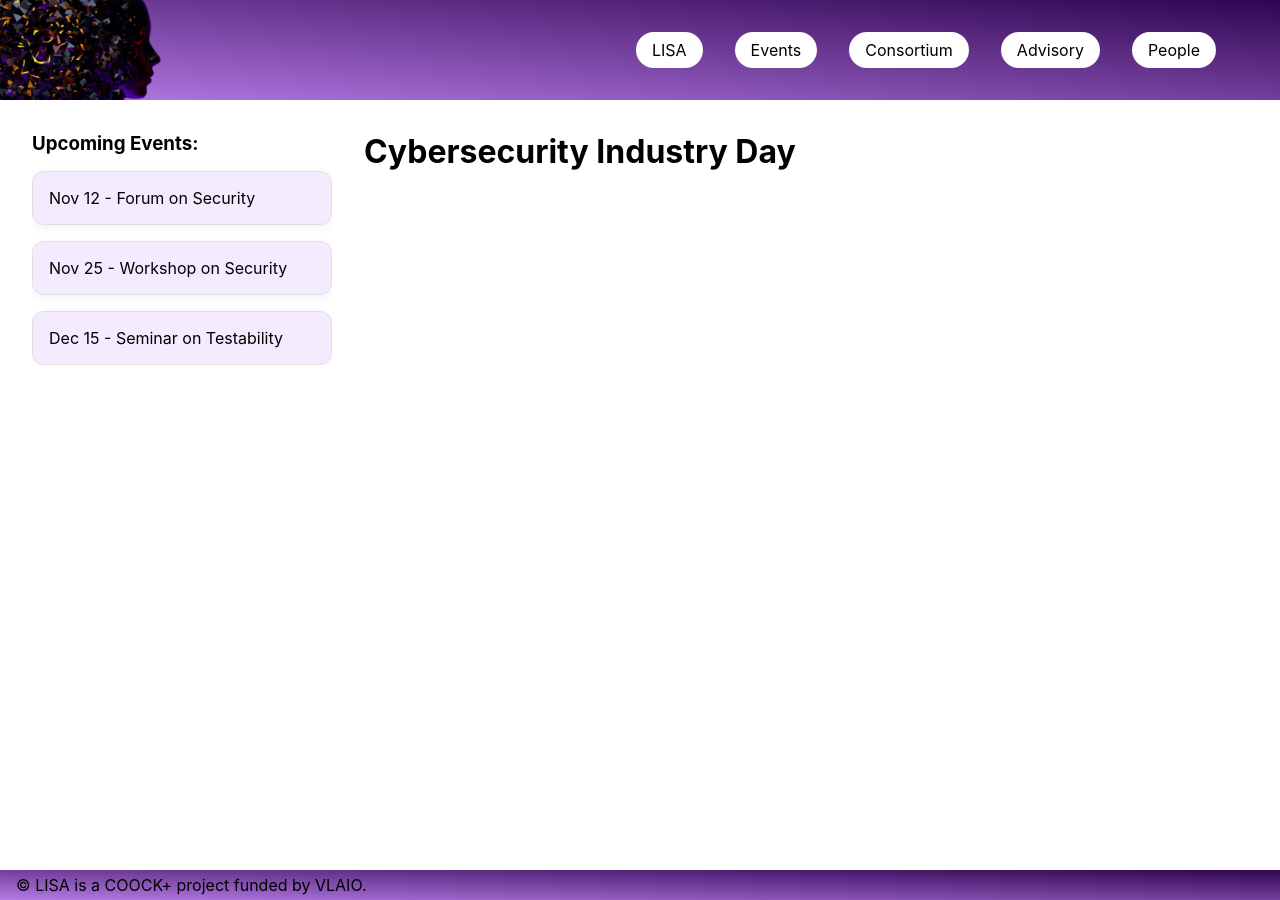
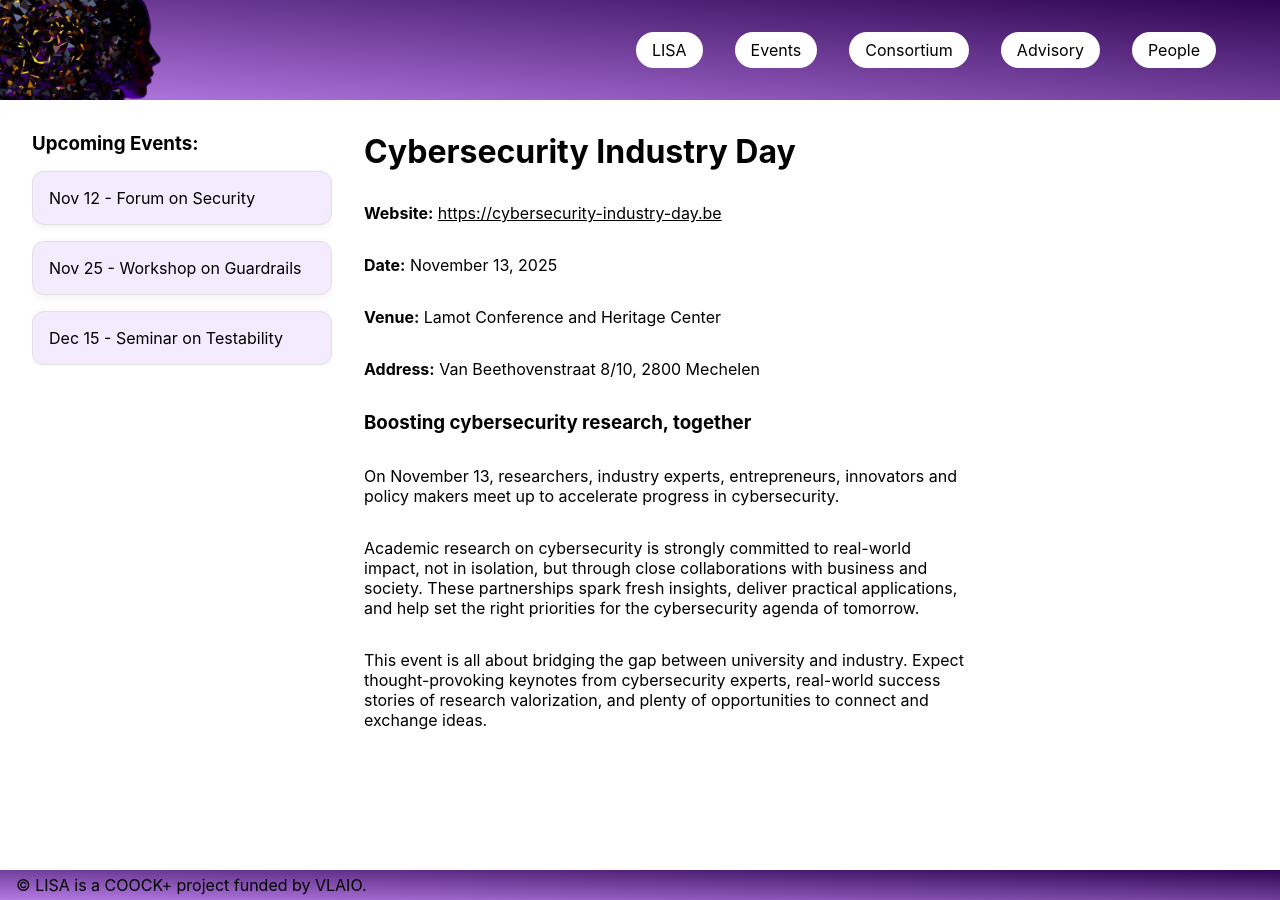
Before and after one commit to sirris-be/lisa, a Jekyll site: the page built from content/_events/2025-11-13-cybersecurity-industry-day.html, in a window 1280 px wide. Built offline with Jekyll 4.4.1, drawn with Linux system fonts in a browser that asks for light colours.

Commit message:
feat: event layout

```diff
--- a/content/_events/2025-11-13-cybersecurity-industry-day.html
+++ b/content/_events/2025-11-13-cybersecurity-industry-day.html
@@ -1,10 +1,31 @@
 ---
+layout: event
 title: Cybersecurity Industry Day
 short_title: Forum on Security
-layout: event
 format: Forum
 venue:
   name: Lamot Conference and Heritage Center
   address: Van Beethovenstraat 8/10, 2800 Mechelen
-website: https://cybersecurity-industry-day.be
+link: https://cybersecurity-industry-day.be
 ---
+
+<h3>Boosting cybersecurity research, together</h3>
+
+<p>
+  On November 13, researchers, industry experts, entrepreneurs, innovators and
+  policy makers meet up to accelerate progress in cybersecurity.
+</p>
+
+<p>
+  Academic research on cybersecurity is strongly committed to real-world impact,
+  not in isolation, but through close collaborations with business and society.
+  These partnerships spark fresh insights, deliver practical applications, and
+  help set the right priorities for the cybersecurity agenda of tomorrow.
+</p>
+
+<p>
+  This event is all about bridging the gap between university and industry.
+  Expect thought-provoking keynotes from cybersecurity experts, real-world
+  success stories of research valorization, and plenty of opportunities to
+  connect and exchange ideas.
+</p>
--- a/content/_events/2025-12-16-architecture-seminar.html
+++ b/content/_events/2025-12-16-architecture-seminar.html
@@ -1,8 +1,10 @@
 ---
+layout: event
 title: Seminar on Architecture and Testability of AI Applications
 short_title: Seminar on Testability
-layout: event
-time: 13:00-14:00
+time:
+  from: "13:00"
+  to: "14:00"
 remote:
   name: Microsoft Teams
   link: https://teams.microsoft.com/l/meetup-join/19%3ameeting_YjJlMzQzYTgtYjIwOC00N2ZkLTk5ZWMtOTIwNWM1YmI4Zjc3%40thread.v2/0?context=%7b%22Tid%22%3a%22d4c1d712-e8c2-4fdf-abce-18805891b5b0%22%2c%22Oid%22%3a%22b131c3f0-f2ad-4966-9bd8-2e41122d59c3%22%7d
--- a/content/_layouts/event.html
+++ b/content/_layouts/event.html
@@ -5,7 +5,58 @@
     {% include header.html %} {% include sidebar.html %}
     <main>
       <h1>{{ page.title }}</h1>
-      {{ content }}
+      {% if page.link %}
+      <div>
+        <strong>Website:</strong>
+        <span
+          ><a href="{{ page.link }}" target="_blank">{{ page.link }}</a></span
+        >
+      </div>
+      {% endif %} {% if page.date %}
+      <div>
+        <strong>Date:</strong>
+        <span>{{ page.date | date: "%B %d, %Y" }}</span>
+      </div>
+      {% endif %} {% if page.registration %}
+      <div>
+        <strong>Registration:</strong>
+        <span>{{ page.registration }}</span>
+      </div>
+      {% endif %} {% if page.time %}
+      <div>
+        <strong>Time:</strong>
+        <span>From {{ page.time.from }} to {{ page.time.to }}</span>
+      </div>
+      {% endif %} {% if page.venue %}
+      <div>
+        <strong>Venue:</strong>
+        <span>{{ page.venue.name }}</span>
+      </div>
+      <div>
+        <strong>Address:</strong>
+        <span>{{ page.venue.address }}</span>
+      </div>
+      {% endif %} {% if page.remote %}
+      <div>
+        <strong>Remote:</strong>
+        <a href="{{ page.remote.link }}" target="_blank"
+          >{{ page.remote.name }}</a
+        >
+      </div>
+      {% endif %} {% if page.requirements and page.requirements.size > 0 %}
+      <div>
+        <strong>Requirements:</strong>
+        {% if page.requirements.size == 1 %}
+        <span>{{ page.requirements[0] }}</span>
+        {% else %}
+        <ul>
+          {% for req in page.requirements %}
+          <li>{{ req }}</li>
+          {% endfor %}
+        </ul>
+        {% endif %}
+      </div>
+      {% endif %} {{ content }}
     </main>
     {% include footer.html %}
   </body>
--- a/content/assets/css/style.scss
+++ b/content/assets/css/style.scss
@@ -18,6 +18,7 @@ $main-width: 600px;
 $width-threshold: $aside-width + $main-width + $main-gap * 3;
 
 @mixin box {
+  text-decoration: none;
   cursor: pointer;
   padding: $small-gap;
   border: 1px solid #e0e0e0;
@@ -52,7 +53,6 @@ $width-threshold: $aside-width + $main-width + $main-gap * 3;
 
 a {
   color: inherit;
-  text-decoration: none;
 }
 
 html {
@@ -99,6 +99,11 @@ h5,
 h6 {
   margin: 0;
   padding: 0;
+}
+
+ul,
+ol {
+  margin: 0;
 }
 
 aside {
@@ -258,3 +263,7 @@ nav a {
 .event {
   @include box;
 }
+
+.event > a {
+  @include link;
+}
--- a/content/assets/script/script.mjs
+++ b/content/assets/script/script.mjs
@@ -30,10 +30,6 @@ const today = toMidnightStamp(new Date());
 const setActiveNav = (document) => {
   const links = Array.from(document.querySelectorAll("nav a"));
   for (const link of links) {
-    console.log({
-      href: link.href,
-      location: window.location.href,
-    });
     if (link.href === window.location.href) {
       link.classList.add("current");
     }
```
Also changed, not shown: content/_events/2025-11-26-guardrails-workshop.html (added, +35 -0 lines), content/_events/2025-11-26-security-workshop.html (deleted, +0 -12 lines).
